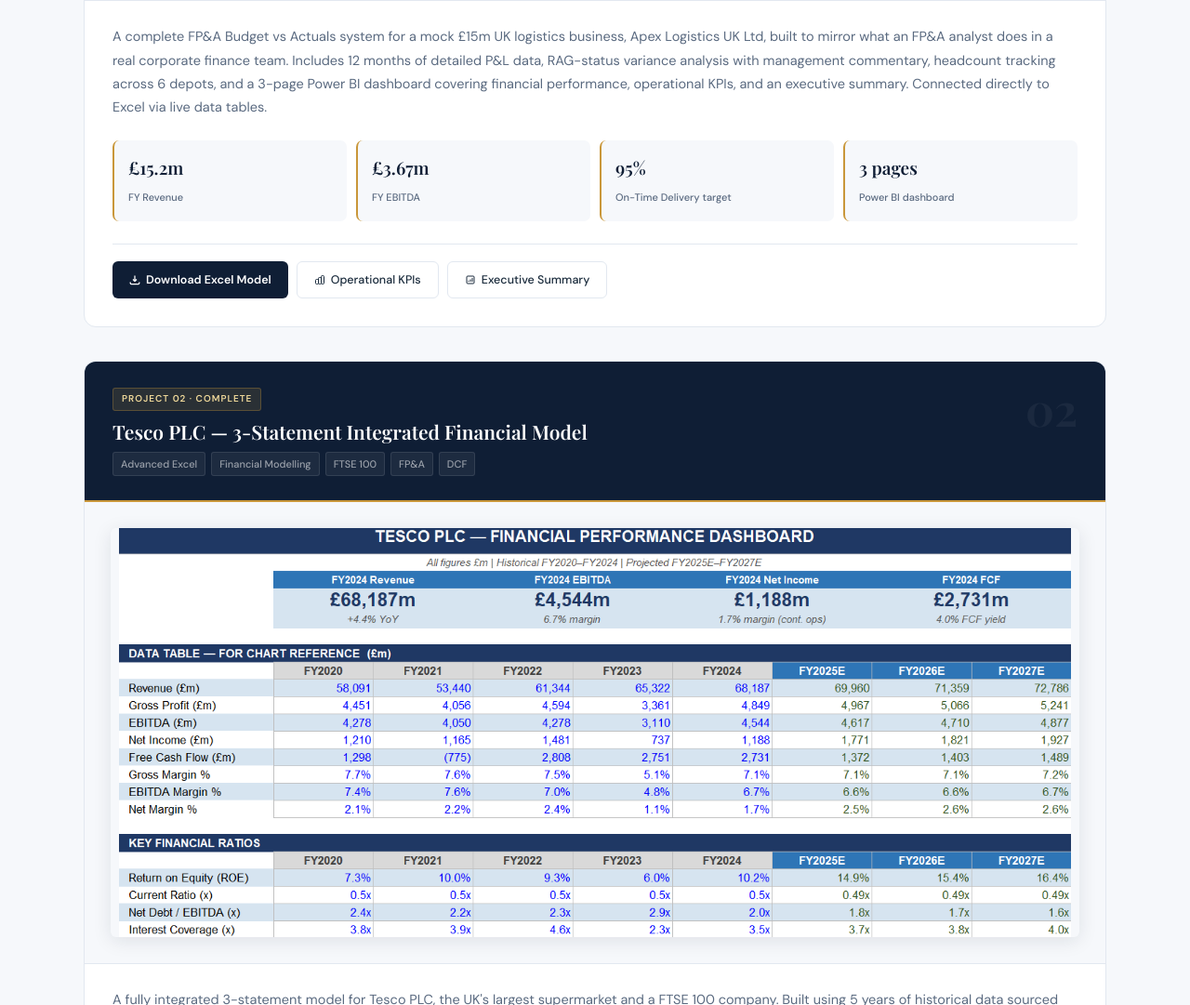
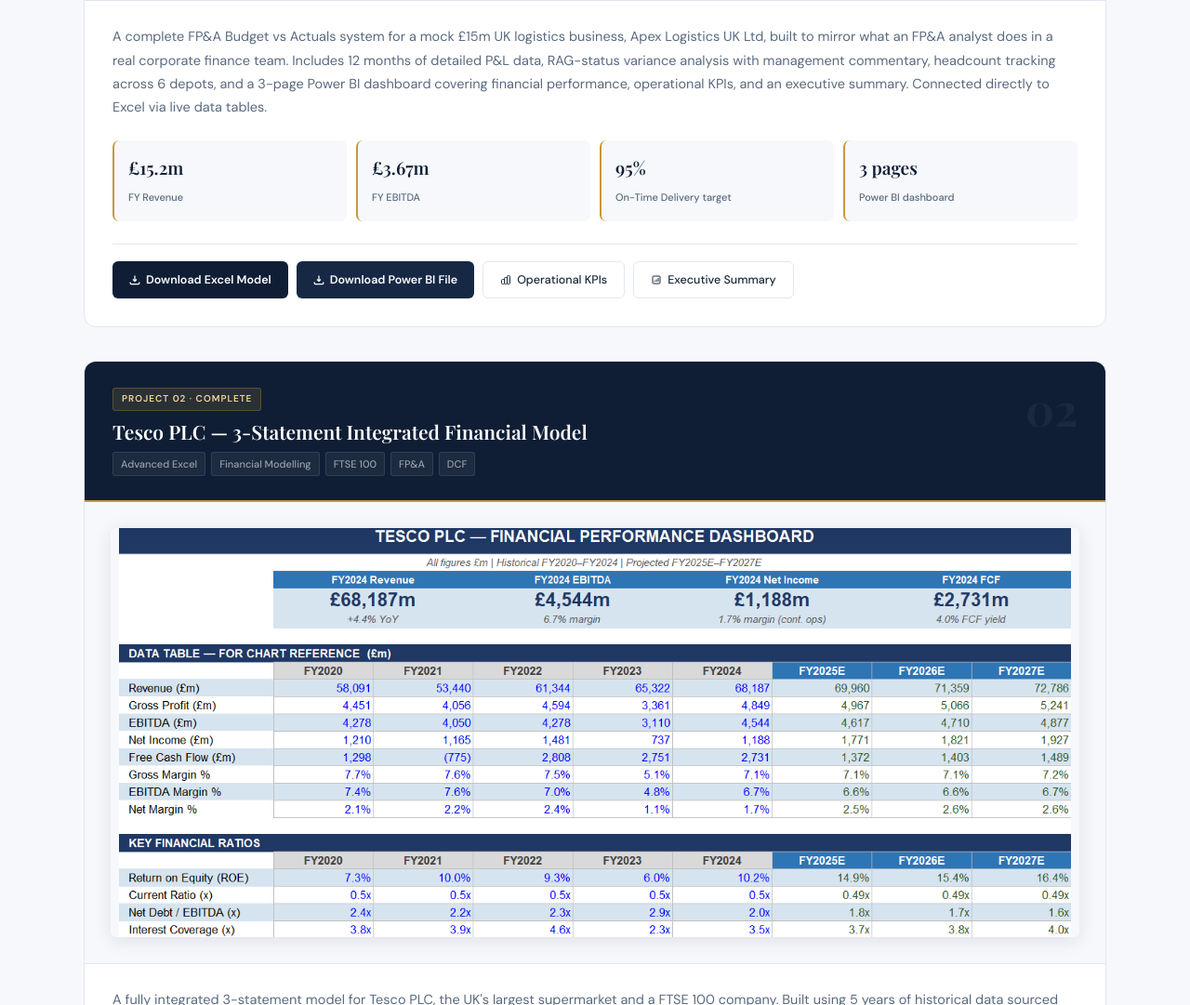
Before and after one commit to alugurohitraj/alugurohitraj.github.io, a plain HTML site: page index.html in a window 1280 px wide. Shown: the part 5467-6548 px from the top of the page at 93% size. Drawn offline with nearby package versions, Linux system fonts and the light colour scheme; a web font is replaced by a local one.

Commit message:
Add files via upload

```diff
--- a/index.html
+++ b/index.html
@@ -565,6 +565,10 @@
             <svg width="12" height="12" fill="none" viewBox="0 0 24 24" stroke="currentColor" stroke-width="2.5"><path d="M12 15V3m0 12l-4-4m4 4l4-4M2 17l.621 2.485A2 2 0 004.561 21h14.878a2 2 0 001.94-1.515L22 17"/></svg>
             Download Excel Model
           </a>
+          <a href="Apex_Logistics_Dashboard_Rohit_Raj.pbix" class="btn-dl" download style="background:var(--navy2);">
+            <svg width="12" height="12" fill="none" viewBox="0 0 24 24" stroke="currentColor" stroke-width="2.5"><path d="M12 15V3m0 12l-4-4m4 4l4-4M2 17l.621 2.485A2 2 0 004.561 21h14.878a2 2 0 001.94-1.515L22 17"/></svg>
+            Download Power BI File
+          </a>
           <a href="apex-kpis.png" class="btn-sec" target="_blank">
             <svg width="12" height="12" fill="none" viewBox="0 0 24 24" stroke="currentColor" stroke-width="2"><path d="M9 19v-6a2 2 0 00-2-2H5a2 2 0 00-2 2v6a2 2 0 002 2h2a2 2 0 002-2zm0 0V9a2 2 0 012-2h2a2 2 0 012 2v10m-6 0a2 2 0 002 2h2a2 2 0 002-2m0 0V5a2 2 0 012-2h2a2 2 0 012 2v14a2 2 0 01-2 2h-2a2 2 0 01-2-2z"/></svg>
             Operational KPIs
```
Also changed, not shown: 1 other file.
